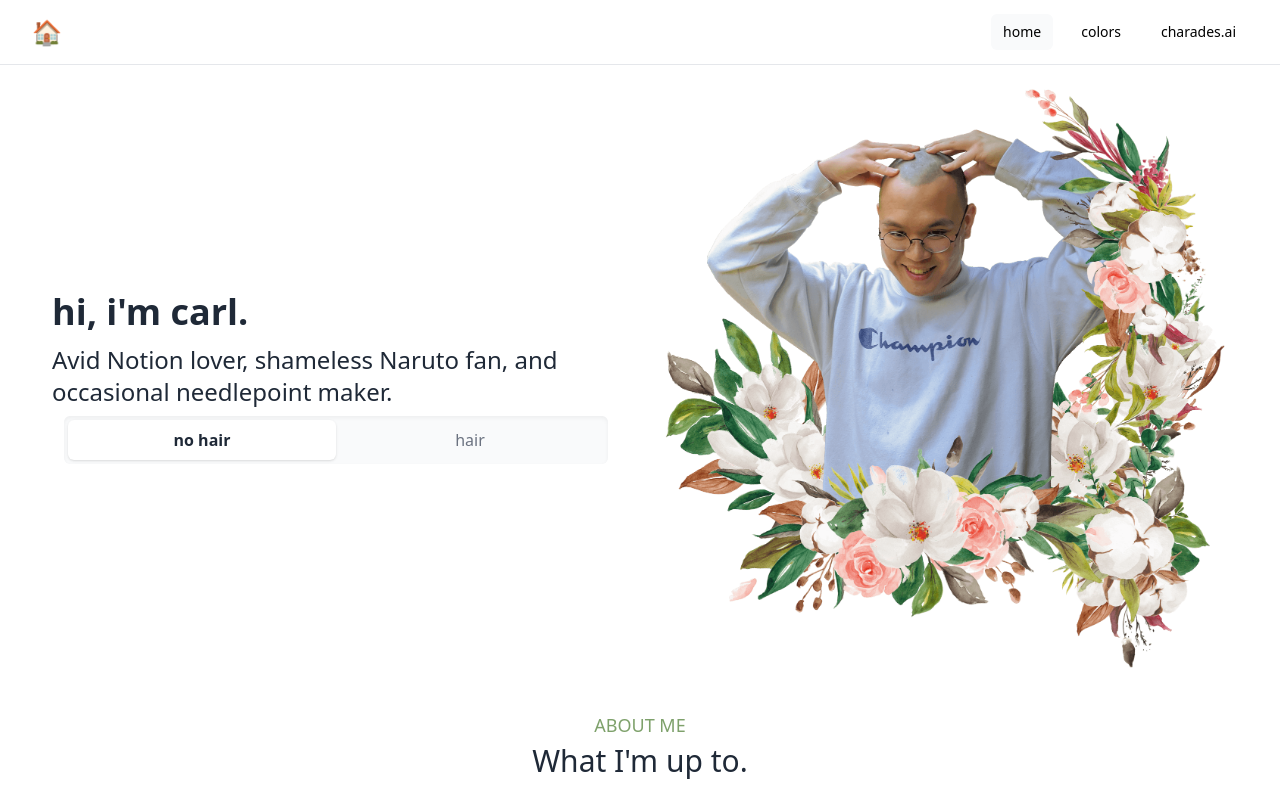
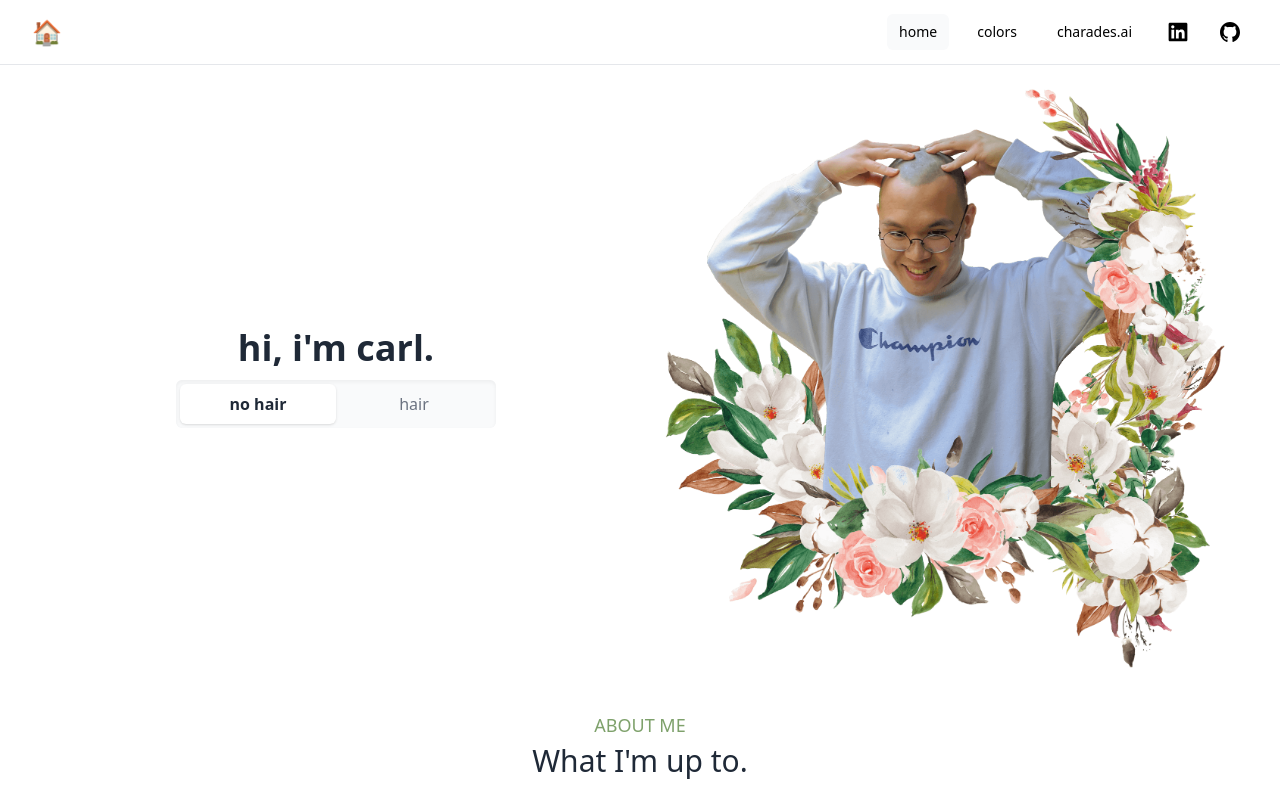
Before and after one commit to achristmascarl/carl.so, a Next.js app: page / in a window 1280 px wide. Shown: the top 791 px of the page. Built offline with nearby package versions, Linux system fonts and the light colour scheme.

Commit message:
icon link buttons

```diff
--- /dev/null
+++ b/src/components/ExternalLink.js
@@ -0,0 +1,45 @@
+import { c } from '../utils';
+import GithubIcon from './svg/GithubIcon';
+import LinkedinIcon from './svg/LinkedinIcon';
+import TwitterIcon from './svg/TwitterIcon';
+
+export default function ExternalLink({href, text, iconName}) {
+  function getIconComponent(icName) {
+    console.log(icName);
+    switch (icName) {
+      case 'github':
+        return <GithubIcon/>;
+      case 'linkedin':
+        return <LinkedinIcon/>;
+      case 'twitter':
+        return <TwitterIcon/>;
+      default:
+        return <></>;
+    }
+  }
+
+  return (
+    <a
+      href={href}
+      target="_blank"
+      rel="noopener noreferrer"
+      className={c(
+        'hover:bg-gray-50',
+        'text-black',
+        'px-2',
+        'py-2',
+        'm-0',
+        'rounded-md',
+        'text-sm',
+        'font-medium',
+        'focus:outline-none',
+        'focus:ring-2',
+        'focus:ring-offset-2',
+        'focus:ring-offset-gray-50',
+        'focus:ring-white',
+        'flex',
+        'items-center'
+      )}
+    >{getIconComponent(iconName)} {text}</a>
+  );
+}
--- a/src/components/Layout.js
+++ b/src/components/Layout.js
@@ -1,10 +1,26 @@
 import { useState } from 'react';
 import Head from 'next/head';
 import { c } from '../utils';
-import MenuLink from './MenuLink';
+import RouterLink from './RouterLink';
+import ExternalLink from './ExternalLink';
+import { links } from '../links';
 
 export default function Layout({ children, home, colors, icon }) {
   const [menuOpen, setMenuOpen] = useState(false);
+
+  function createLinkIcons() {
+    const menuLinksIds = Object.keys(links).filter(linkId => links[linkId].menuLink === true);
+    return menuLinksIds.map(linkId => {
+      return (
+        <ExternalLink
+          key={linkId}
+          href={links[linkId].url}
+          text={''}
+          iconName={links[linkId].id}
+        />
+      );
+    });
+  }
 
   return (
     <>
@@ -87,16 +103,16 @@
                     className={c(
                       'ml-10',
                       'flex',
-                      'items-baseline',
+                      'items-center',
                       'space-x-4',
                     )}
                   >
-                    <MenuLink
+                    <RouterLink
                       href={'/'}
                       active={home}
                       text={'home'}
                     />
-                    <MenuLink
+                    <RouterLink
                       href={'/colors'}
                       active={colors}
                       text={'colors'}
@@ -120,6 +136,7 @@
                         'focus:ring-white',
                       )}
                     >charades.ai</a>
+                    {createLinkIcons()}
                   </div>
                 </div>
               </div>
@@ -203,12 +220,12 @@
                 'items-center',
               )}
             >
-              <MenuLink
+              <RouterLink
                 href={'/'}
                 active={home}
                 text={'home'}
               />
-              <MenuLink
+              <RouterLink
                 href={'/colors'}
                 active={colors}
                 text={'colors'}
@@ -232,6 +249,7 @@
                   'focus:ring-white',
                 )}
               >charades.ai</a>
+              {createLinkIcons()}
             </div>
           </div>
         </nav>
--- a/src/components/MenuLink.js
+++ b/src/components/RouterLink.js
@@ -1,7 +1,7 @@
 import Link from 'next/link';
 import { c } from '../utils';
 
-export default function MenuLink({ href, active, text }) {
+export default function RouterLink({ href, active, text }) {
   return (
     <Link href={href}>
       <a
--- /dev/null
+++ b/src/components/svg/GithubIcon.js
@@ -0,0 +1,21 @@
+export default function GithubIcon() {
+  return(
+    <svg className="w-5 h-5" viewBox="0 0 20 20" version="1.1" xmlns="http://www.w3.org/2000/svg" xmlnsXlink="http://www.w3.org/1999/xlink">
+
+        <title>github [#142]</title>
+        <desc>Created with Sketch.</desc>
+        <defs>
+
+    </defs>
+        <g id="Page-1" stroke="none" strokeWidth="1" fill="none" fillRule="evenodd">
+            <g id="Dribbble-Light-Preview" transform="translate(-140.000000, -7559.000000)" fill="#000000">
+                <g id="icons" transform="translate(56.000000, 160.000000)">
+                    <path d="M94,7399 C99.523,7399 104,7403.59 104,7409.253 C104,7413.782 101.138,7417.624 97.167,7418.981 C96.66,7419.082 96.48,7418.762 96.48,7418.489 C96.48,7418.151 96.492,7417.047 96.492,7415.675 C96.492,7414.719 96.172,7414.095 95.813,7413.777 C98.04,7413.523 100.38,7412.656 100.38,7408.718 C100.38,7407.598 99.992,7406.684 99.35,7405.966 C99.454,7405.707 99.797,7404.664 99.252,7403.252 C99.252,7403.252 98.414,7402.977 96.505,7404.303 C95.706,7404.076 94.85,7403.962 94,7403.958 C93.15,7403.962 92.295,7404.076 91.497,7404.303 C89.586,7402.977 88.746,7403.252 88.746,7403.252 C88.203,7404.664 88.546,7405.707 88.649,7405.966 C88.01,7406.684 87.619,7407.598 87.619,7408.718 C87.619,7412.646 89.954,7413.526 92.175,7413.785 C91.889,7414.041 91.63,7414.493 91.54,7415.156 C90.97,7415.418 89.522,7415.871 88.63,7414.304 C88.63,7414.304 88.101,7413.319 87.097,7413.247 C87.097,7413.247 86.122,7413.234 87.029,7413.87 C87.029,7413.87 87.684,7414.185 88.139,7415.37 C88.139,7415.37 88.726,7417.2 91.508,7416.58 C91.513,7417.437 91.522,7418.245 91.522,7418.489 C91.522,7418.76 91.338,7419.077 90.839,7418.982 C86.865,7417.627 84,7413.783 84,7409.253 C84,7403.59 88.478,7399 94,7399" id="github-[#142]">
+
+    </path>
+                </g>
+            </g>
+        </g>
+    </svg>
+  );
+}
--- /dev/null
+++ b/src/components/svg/LinkedinIcon.js
@@ -0,0 +1,8 @@
+export default function LinkedinIcon() {
+  return(
+    <svg className="w-5 h-5" viewBox="0 0 32 32" version="1.1" xmlns="http://www.w3.org/2000/svg">
+      <title>linkedin</title>
+      <path d="M28.778 1.004h-25.56c-0.008-0-0.017-0-0.027-0-1.199 0-2.172 0.964-2.186 2.159v25.672c0.014 1.196 0.987 2.161 2.186 2.161 0.010 0 0.019-0 0.029-0h25.555c0.008 0 0.018 0 0.028 0 1.2 0 2.175-0.963 2.194-2.159l0-0.002v-25.67c-0.019-1.197-0.994-2.161-2.195-2.161-0.010 0-0.019 0-0.029 0h0.001zM9.9 26.562h-4.454v-14.311h4.454zM7.674 10.293c-1.425 0-2.579-1.155-2.579-2.579s1.155-2.579 2.579-2.579c1.424 0 2.579 1.154 2.579 2.578v0c0 0.001 0 0.002 0 0.004 0 1.423-1.154 2.577-2.577 2.577-0.001 0-0.002 0-0.003 0h0zM26.556 26.562h-4.441v-6.959c0-1.66-0.034-3.795-2.314-3.795-2.316 0-2.669 1.806-2.669 3.673v7.082h-4.441v-14.311h4.266v1.951h0.058c0.828-1.395 2.326-2.315 4.039-2.315 0.061 0 0.121 0.001 0.181 0.003l-0.009-0c4.5 0 5.332 2.962 5.332 6.817v7.855z"></path>
+    </svg>
+  );
+}
--- /dev/null
+++ b/src/components/svg/TwitterIcon.js
@@ -0,0 +1,21 @@
+export default function TwitterIcon() {
+  return (
+    <svg className="w-5 h-5" viewBox="0 -2 20 20" version="1.1" xmlns="http://www.w3.org/2000/svg" xmlnsXlink="http://www.w3.org/1999/xlink">
+
+        <title>twitter [#154]</title>
+        <desc>Created with Sketch.</desc>
+        <defs>
+
+    </defs>
+        <g id="Page-1" stroke="none" strokeWidth="1" fill="none" fillRule="evenodd">
+            <g id="Dribbble-Light-Preview" transform="translate(-60.000000, -7521.000000)" fill="#000000">
+                <g id="icons" transform="translate(56.000000, 160.000000)">
+                    <path d="M10.29,7377 C17.837,7377 21.965,7370.84365 21.965,7365.50546 C21.965,7365.33021 21.965,7365.15595 21.953,7364.98267 C22.756,7364.41163 23.449,7363.70276 24,7362.8915 C23.252,7363.21837 22.457,7363.433 21.644,7363.52751 C22.5,7363.02244 23.141,7362.2289 23.448,7361.2926 C22.642,7361.76321 21.761,7362.095 20.842,7362.27321 C19.288,7360.64674 16.689,7360.56798 15.036,7362.09796 C13.971,7363.08447 13.518,7364.55538 13.849,7365.95835 C10.55,7365.79492 7.476,7364.261 5.392,7361.73762 C4.303,7363.58363 4.86,7365.94457 6.663,7367.12996 C6.01,7367.11125 5.371,7366.93797 4.8,7366.62489 L4.8,7366.67608 C4.801,7368.5989 6.178,7370.2549 8.092,7370.63591 C7.488,7370.79836 6.854,7370.82199 6.24,7370.70483 C6.777,7372.35099 8.318,7373.47829 10.073,7373.51078 C8.62,7374.63513 6.825,7375.24554 4.977,7375.24358 C4.651,7375.24259 4.325,7375.22388 4,7375.18549 C5.877,7376.37088 8.06,7377 10.29,7376.99705" id="twitter-[#154]">
+
+    </path>
+                </g>
+            </g>
+        </g>
+    </svg>
+  );
+}
--- a/src/links.js
+++ b/src/links.js
@@ -1,3 +1,7 @@
+import GithubIcon from './components/svg/GithubIcon';
+import LinkedinIcon from './components/svg/LinkedinIcon';
+import TwitterIcon from './components/svg/TwitterIcon';
+
 export const links = {
   'linkedin': {
     id: 'linkedin',
@@ -5,6 +9,7 @@
     name: 'LinkedIn',
     redirectActive: true,
     menuLink: true,
+    iconComponent: <LinkedinIcon/>,
   },
   'twitter': {
     id: 'twitter',
@@ -12,6 +17,7 @@
     name: 'Twitter',
     redirectActive: true,
     menuLink: false,
+    iconComponent: <TwitterIcon/>,
   },
   'github': {
     id: 'github',
@@ -19,5 +25,6 @@
     name: 'GitHub',
     redirectActive: true,
     menuLink: true,
+    iconComponent: <GithubIcon/>,
   },
 };
--- a/src/pages/index.js
+++ b/src/pages/index.js
@@ -68,20 +68,17 @@
             className={c(
               'p-5',
               'mx-auto',
-              'max-w-2xl',
+              'w-full',
+              'max-w-sm',
               'flex',
               'flex-col',
               'justify-center',
+              'text-center',
             )}
           >
             <h1>
               hi, i'm carl.
             </h1>
-            <h2>
-              Avid Notion lover, shameless
-              Naruto fan, and occasional
-              needlepoint maker.
-            </h2>
             <Tab.Group
               onChange={(index) => {
                 setPictureIndex(index);
@@ -127,13 +124,13 @@
               animate={{
                 scale: 1,
                 transition: {
-                  duration: .75,
+                  duration: .25,
                 },
               }}
               whileHover={{
-                scale: 1.1,
+                scale: 1.05,
                 transition: {
-                  duration: .5,
+                  duration: .15,
                 },
               }}
             >
```
